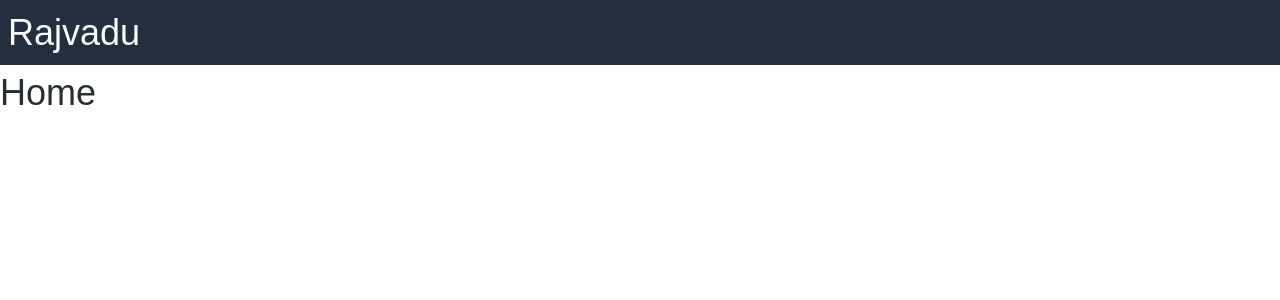
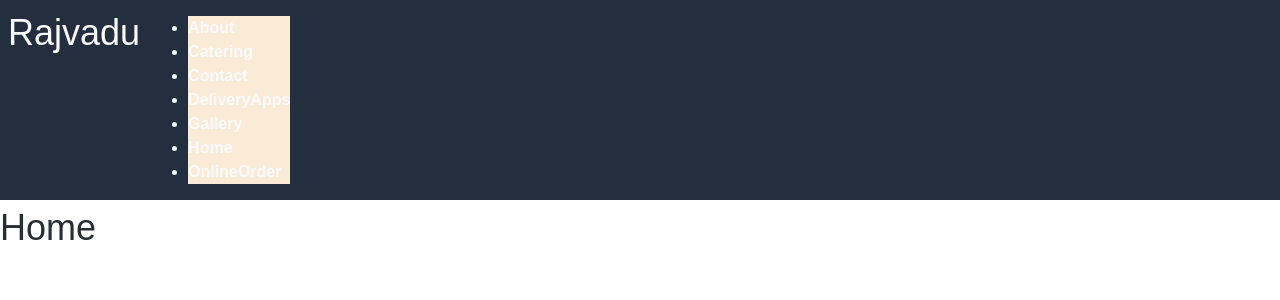
Before and after one commit to avanijadeja/Rajvadu, a React (Create React App) app in the folder client/: page / in a window 1280 px wide. Shown: the top 300 px of the page. Built offline with nearby package versions, Linux system fonts and the light colour scheme.

Commit message:
Added return code for nav bar

```diff
--- a/client/src/components/Nav/index.js
+++ b/client/src/components/Nav/index.js
@@ -5,6 +5,7 @@ import { Link } from "react-router-dom";
 
 function Nav() {
   function showNavigation() {
+    return (
       <ul>
         <li className="mx-1">
           <Link to="/About.js">About</Link>
@@ -27,7 +28,8 @@ function Nav() {
         <li className="mx-1">
           <Link to="/OnlineOrder.js">OnlineOrder</Link>
         </li>
-    </ul>;
+      </ul>
+    );
   }
 
   return (
@@ -38,7 +40,7 @@ function Nav() {
         </Link>
       </h1>
 
-      <nav>{/* {showNavigation()} */}</nav>
+      <nav>{showNavigation()}</nav>
     </header>
   );
 }
```
Lines whose indentation alone changed are shown as unchanged.
